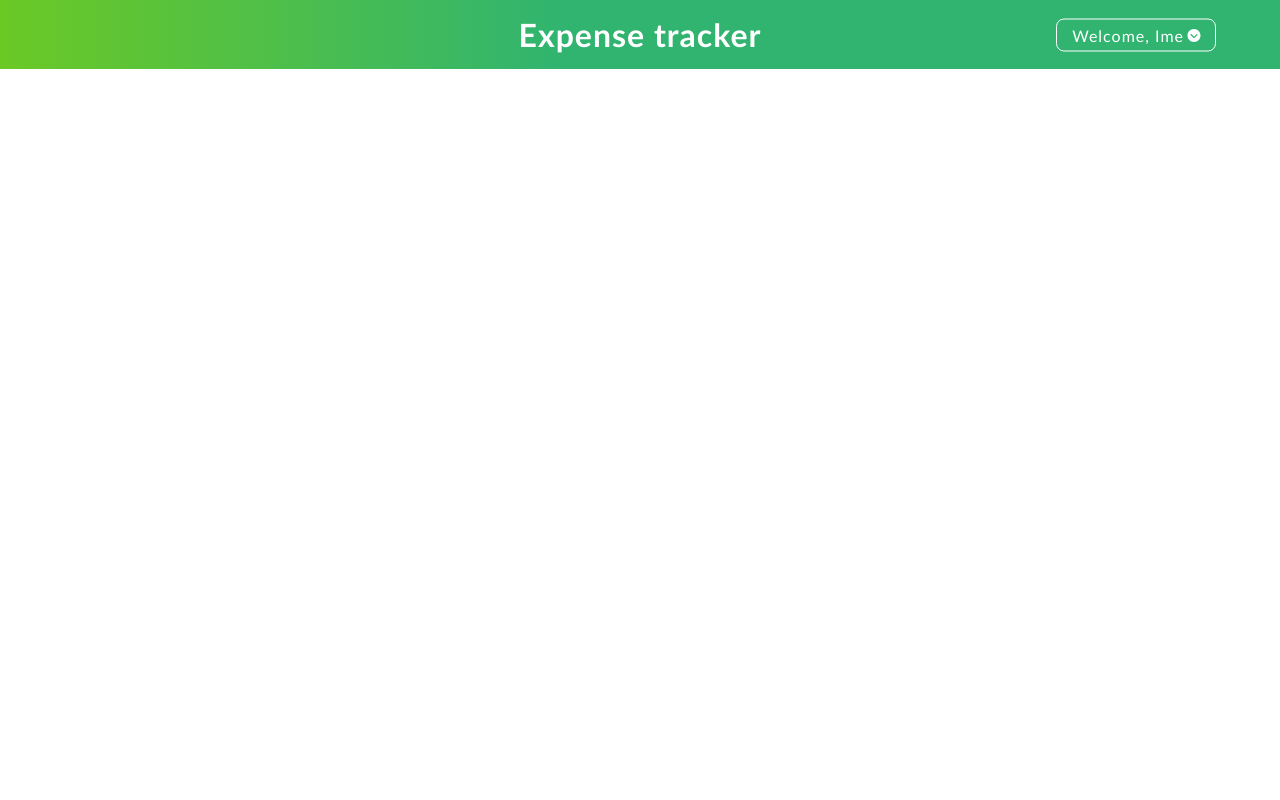
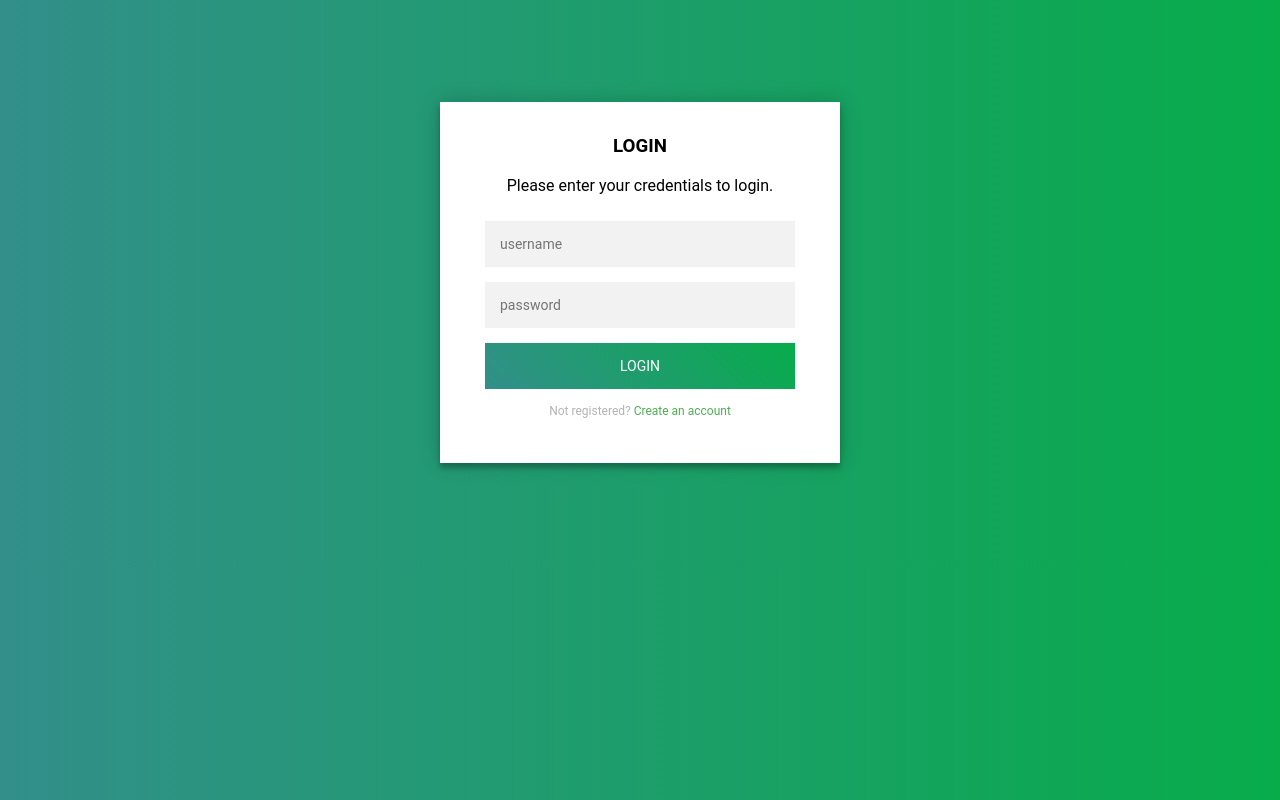
Before and after one commit to aleksacekic/nbp-mongo, a React (Create React App) app in the folder expensetracker/: page / in a window 1280 px wide. Built offline with nearby package versions, Linux system fonts and the light colour scheme.

Commit message:
lognregister

```diff
--- a/expensetracker/src/App.js
+++ b/expensetracker/src/App.js
@@ -1,9 +1,11 @@
 import Header from './components/Header';
+import Login from './components/Login'
 
 function App() {
   return (
     <div className="App">
-      <Header />
+      {/* <Header /> */}
+      <Login />
     </div>
   );
 }
--- a/expensetracker/src/components/Header.js
+++ b/expensetracker/src/components/Header.js
@@ -7,6 +7,10 @@ const Header = () => {
 
   const dropdownLogOut = () => {
     setFlag(!flag);
+  };
+
+  const logOut = () => {
+    // KOD ZA LOGOUT
   };
 
   return (
@@ -21,7 +25,11 @@ const Header = () => {
       </div>
 
       <div>
-        {flag && <div className="logout">Logout</div>}
+        {flag && (
+          <div className="logout" onClick={logOut}>
+            Logout
+          </div>
+        )}
       </div>
     </header>
   );
--- /dev/null
+++ b/expensetracker/src/components/Login.js
@@ -0,0 +1,26 @@
+import React from 'react'
+
+const Login = () => {
+  return (
+    <div>
+      <div className="login-page">
+      <div className="form">
+        <div className="login">
+          <div className="login-header">
+            <h3>LOGIN</h3>
+            <p>Please enter your credentials to login.</p>
+          </div>
+        </div>
+        <form className="login-form">
+          <input type="text" placeholder="username"/>
+          <input type="password" placeholder="password"/>
+          <button>login</button>
+          <p className="message">Not registered? <a href="#">Create an account</a></p>
+        </form>
+      </div>
+    </div>
+    </div>
+  )
+}
+
+export default Login
--- a/expensetracker/src/index.css
+++ b/expensetracker/src/index.css
@@ -12,6 +12,87 @@ code {
   font-family: source-code-pro, Menlo, Monaco, Consolas, "Courier New",
     monospace;
 }
+
+/* LOGIN DEO ------------------------- */
+@import url(https://fonts.googleapis.com/css?family=Roboto:300);
+header .header {
+  background-color: #fff;
+  height: 45px;
+}
+header a img {
+  width: 134px;
+  margin-top: 4px;
+}
+.login-page {
+  width: 400px;
+  padding: 8% 0 0;
+  margin: auto;
+}
+.login-page .form .login {
+  margin-top: -31px;
+  margin-bottom: 26px;
+}
+.form {
+  position: relative;
+  z-index: 1;
+  background: #ffffff;
+  max-width: 400px;
+  margin: 0 auto 100px;
+  padding: 45px;
+  text-align: center;
+  box-shadow: 0 0 20px 0 rgba(0, 0, 0, 0.2), 0 5px 5px 0 rgba(0, 0, 0, 0.24);
+}
+.form input {
+  font-family: "Roboto", sans-serif;
+  outline: 0;
+  background: #f2f2f2;
+  width: 100%;
+  border: 0;
+  margin: 0 0 15px;
+  padding: 15px;
+  box-sizing: border-box;
+  font-size: 14px;
+}
+.form button {
+  font-family: "Roboto", sans-serif;
+  text-transform: uppercase;
+  outline: 0;
+  background-color: #328f8a;
+  background-image: linear-gradient(45deg, #328f8a, #08ac4b);
+  width: 100%;
+  border: 0;
+  padding: 15px;
+  color: #ffffff;
+  font-size: 14px;
+  -webkit-transition: all 0.3 ease;
+  transition: all 0.3 ease;
+  cursor: pointer;
+}
+.form .message {
+  margin: 15px 0 0;
+  color: #b3b3b3;
+  font-size: 12px;
+}
+.form .message a {
+  color: #4caf50;
+  text-decoration: none;
+}
+
+.container {
+  position: relative;
+  z-index: 1;
+  max-width: 300px;
+  margin: 0 auto;
+}
+
+body {
+  background-color: #328f8a;
+  background-image: linear-gradient(90deg, #328f8a, #08ac4b);
+  font-family: "Roboto", sans-serif;
+  -webkit-font-smoothing: antialiased;
+  -moz-osx-font-smoothing: grayscale;
+}
+/* -------------------------------------- */
 
 header {
   font-family: "Trebuchet MS", "Lucida Sans Unicode", "Lucida Grande",
@@ -32,41 +113,39 @@ header {
   position: relative;
 }
 
-h1{
-  margin:0;
+h1 {
+  margin: 0;
 }
 
-.reacticon{
+.reacticon {
   position: relative;
-  left:2px;
-top: 2px;
+  left: 2px;
+  top: 2px;
 }
 
-
-
-.logout{
-  display:flex;
+.logout {
+  display: flex;
   position: absolute;
   top: 100%;
   right: 5%;
   padding: 6px;
   padding-right: 52px;
   padding-left: 52px;
-  border:1px solid black;
+  border: 1px solid black;
   border-radius: 8px;
   transform: translateY(-50%);
   cursor: pointer;
   background-color: rgb(243, 243, 243);
-  color:green;
+  color: green;
   font-weight: bold;
 }
 
-.logout:hover{
+.logout:hover {
   background-color: white;
 }
 
 .welcome {
-  display:flex;
+  display: flex;
   position: absolute;
   top: 50%;
   right: 5%;
@@ -74,16 +153,19 @@ top: 2px;
   padding: 6px;
   padding-right: 15px;
   padding-left: 15px;
-  border:1px solid white;
+  border: 1px solid white;
   border-radius: 8px;
   cursor: pointer;
   user-select: none;
 }
 
-
+.welcome:hover {
+  background-color: white;
+  color: green;
+  transition: 1.5;
+}
 
 .headerNaslov {
-
   color: white;
   text-align: center;
   font-size: 31px;
```
Also changed, not shown: expensetracker/src/components/Register.js (added, +11 -0 lines), 1 other file (tests, documents, lock files or other folders).
